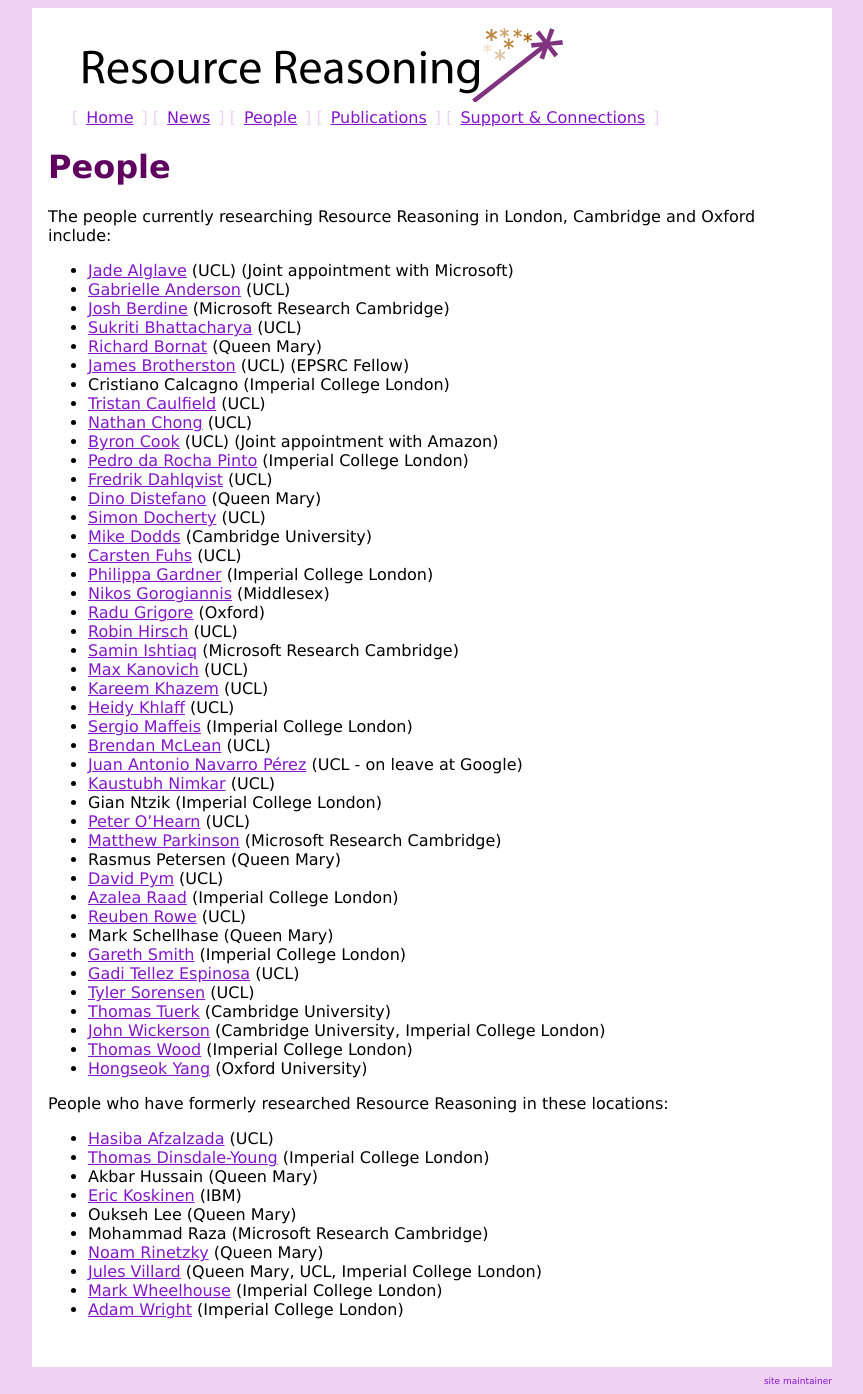
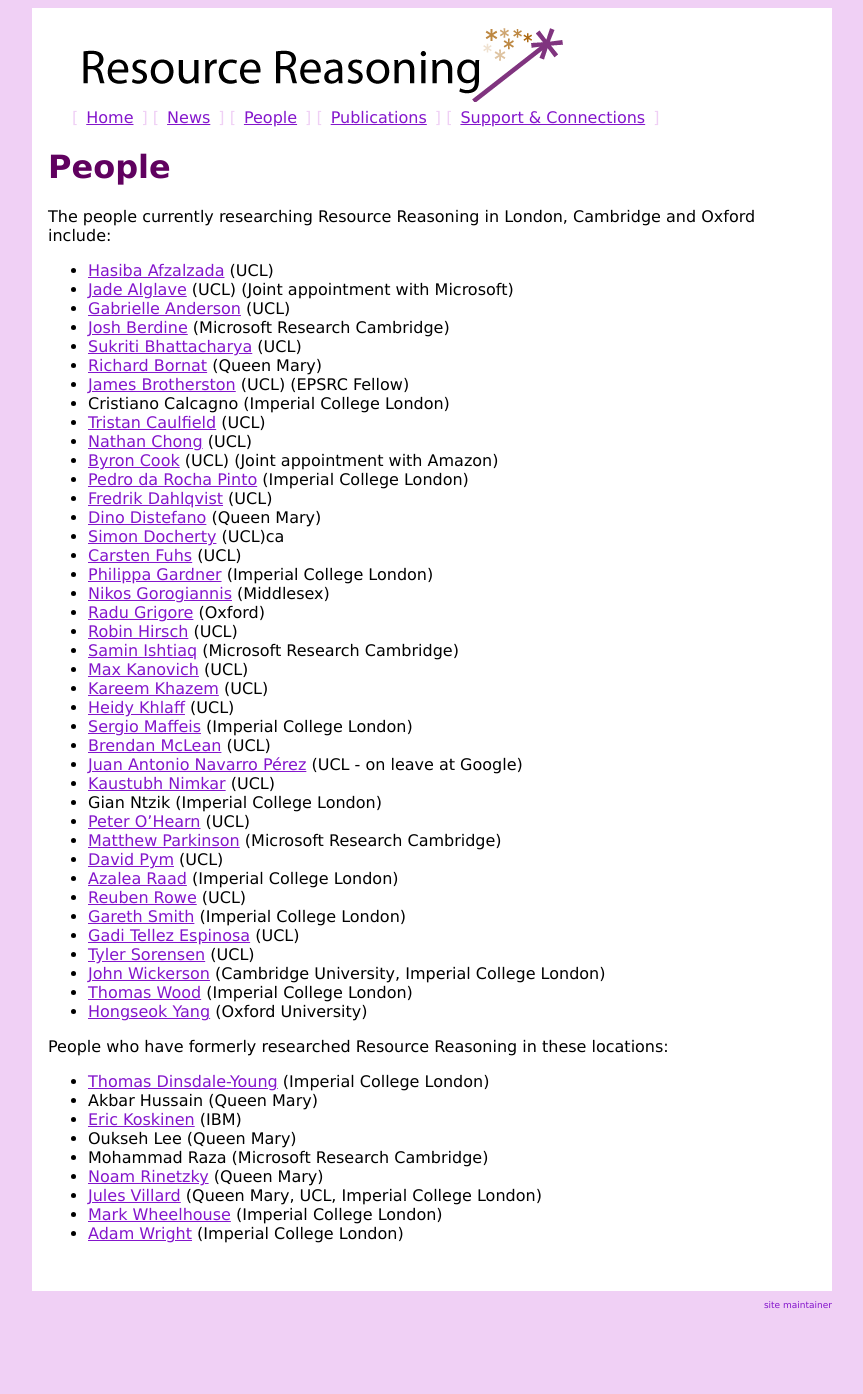
Before and after one commit to resource-reasoning/resourcereasoning.com, a Jekyll site: the page built from people.md, in a window 1280 px wide. Shown: the whole page, without its empty margins (208-1071 px from the left). Built offline with Jekyll 4.4.1, drawn with Linux system fonts in a browser that asks for light colours; nearby versions of some CDN libraries; after the commit the page ends 1318 px from its top, so only the background shows below that.

Commit message:
Update people.md

```diff
--- a/people.md
+++ b/people.md
@@ -18,8 +19,7 @@ The people currently researching Resource Reasoning in London, Cambridge and Oxf
 * [Pedro da Rocha Pinto](http://www.doc.ic.ac.uk/~pmd09/) (Imperial College London)
 * [Fredrik Dahlqvist](http://www0.cs.ucl.ac.uk/people/F.Dahlqvist.html) (UCL)
 * [Dino Distefano](http://www.eecs.qmul.ac.uk/~ddino/ddino_homepage/About_me.html) (Queen Mary)
-* [Simon Docherty](http://www0.cs.ucl.ac.uk/people/S.Docherty.html) (UCL)
-* [Mike Dodds](http://www.cl.cam.ac.uk/~md466/) (Cambridge University)
+* [Simon Docherty](http://www0.cs.ucl.ac.uk/people/S.Docherty.html) (UCL)ca
 * [Carsten Fuhs](http://www.cs.ucl.ac.uk/staff/C.Fuhs/) (UCL)
 * [Philippa Gardner](http://www.doc.ic.ac.uk/~pg) (Imperial College London)
 * [Nikos Gorogiannis](http://www.eis.mdx.ac.uk/staffpages/nikosgkorogiannis/) (Middlesex)
@@ -36,22 +36,19 @@ The people currently researching Resource Reasoning in London, Cambridge and Oxf
 * Gian Ntzik (Imperial College London)
 * [Peter O'Hearn](http://www0.cs.ucl.ac.uk/staff/p.ohearn/) (UCL)
 * [Matthew Parkinson](http://www.cl.cam.ac.uk/~mjp41/) (Microsoft Research Cambridge)
-* Rasmus Petersen (Queen Mary)
 * [David Pym](http://www0.cs.ucl.ac.uk/staff/D.Pym/) (UCL)
 * [Azalea Raad](http://www.doc.ic.ac.uk/~azalea/) (Imperial College London)
 * [Reuben Rowe](http://www0.cs.ucl.ac.uk/staff/R.Rowe/) (UCL)
-* Mark Schellhase (Queen Mary)
 * [Gareth Smith](http://www.doc.ic.ac.uk/~gds) (Imperial College London)
 * [Gadi Tellez Espinosa](http://www0.cs.ucl.ac.uk/people/G.TellezEspinosa.html) (UCL)
 * [Tyler Sorensen](http://www0.cs.ucl.ac.uk/staff/T.Sorensen) (UCL)
-* [Thomas Tuerk](http://www.cl.cam.ac.uk/~tt291/) (Cambridge University)
 * [John Wickerson](http://www.cl.cam.ac.uk/~jpw48/) (Cambridge University, Imperial College London)
 * [Thomas Wood](http://www.doc.ic.ac.uk/~tw1509) (Imperial College London)
 * [Hongseok Yang](http://www.cs.ox.ac.uk/people/hongseok.yang/Public/Home.html) (Oxford University)
 
 People who have formerly researched Resource Reasoning in these locations:
 
-* [Hasiba Afzalzada](http://www0.cs.ucl.ac.uk/people/H.Afzalzada.html) (UCL)
+
 * [Thomas Dinsdale-Young](http://www.doc.ic.ac.uk/~td202) (Imperial College London)
 * Akbar Hussain (Queen Mary)
 * [Eric Koskinen](http://cs.nyu.edu/~ejk/) (IBM)
```
Also changed, not shown: other parts of people.md (+1 -0 lines).
